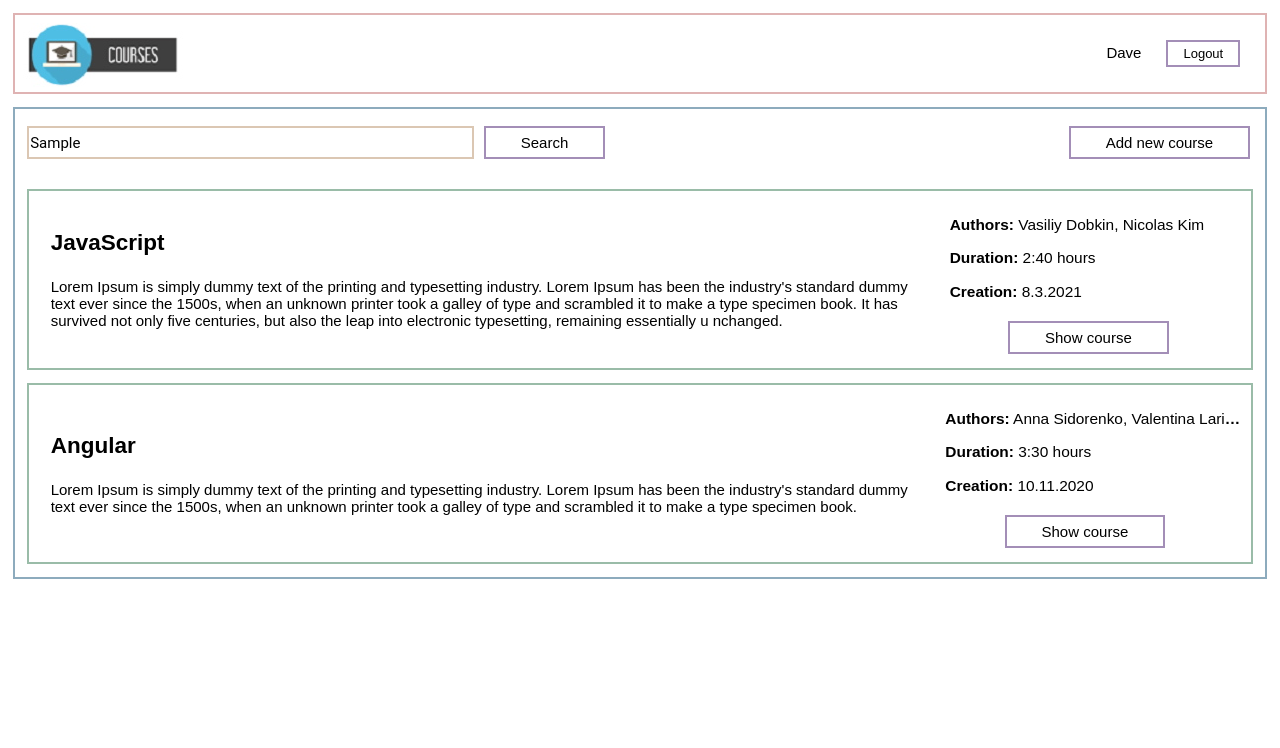
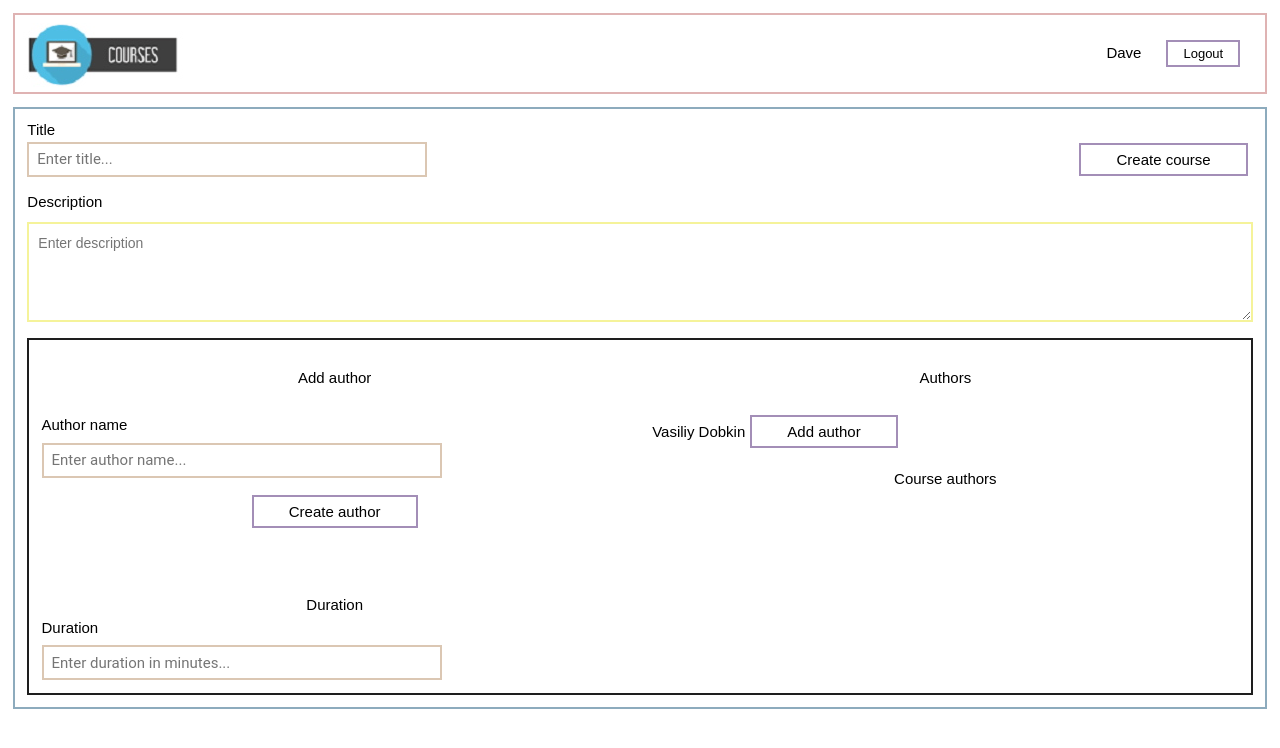
Before and after one commit to Vitaliy-Mazurenko/courses-app, a React (Create React App) app: page / in a window 1280 px wide. Both pictures are taken after typing "Sample" into the empty fields and a click on the button "Add new course". Shown: the top 748 px of the page. Built offline with nearby package versions, Linux system fonts and the light colour scheme.

Commit message:
feat: add CreateCourse

```diff
--- a/src/App.jsx
+++ b/src/App.jsx
@@ -1,12 +1,24 @@
+import React, { useState } from 'react';
 import './App.css';
 import Header from './components/Header/Header.jsx';
 import Courses from './components/Courses/Courses.jsx';
+import CreateCourse from './components/CreateCourse/CreateCourse.jsx';
 
 function App() {
+	const [show, setShowCreate] = useState(false);
+
+	const showCreate = (hide) => {
+		setShowCreate(hide);
+	};
+
 	return (
 		<div className='App'>
 			<Header />
-			<Courses />
+			{show ? (
+				<CreateCourse showCreate={showCreate} />
+			) : (
+				<Courses showCreate={showCreate} />
+			)}
 		</div>
 	);
 }
--- a/src/components/Courses/Courses.jsx
+++ b/src/components/Courses/Courses.jsx
@@ -4,7 +4,7 @@ import CourseCard from './components/CourseCard/CourseCard.jsx';
 import SearchBar from './components/SearchBar/SearchBar.jsx';
 import './courses.css';
 
-export default function Courses() {
+export default function Courses({ showCreate }) {
 	const [courses, setCourse] = useState([...mockedCoursesList]);
 	const valChange = (val) => {
 		if (val) {
@@ -20,7 +20,7 @@ export default function Courses() {
 
 	return (
 		<div className='Courses'>
-			<SearchBar valChange={valChange} />
+			<SearchBar valChange={valChange} showCreate={showCreate} />
 			{courses.map((course) => (
 				<div key={course.id}>
 					<CourseCard course={course} />
--- a/src/components/Courses/components/CourseCard/courseCard.css
+++ b/src/components/Courses/components/CourseCard/courseCard.css
@@ -1,6 +1,6 @@
 .courseCard {
   border: 2px solid #9ABCA8;
-  margin: 1% 1%;
+  margin: 0.5% 1% 1%;
   display: flex;
   justify-content: space-between;
   padding: 0.75%;
--- a/src/components/Courses/components/SearchBar/SearchBar.jsx
+++ b/src/components/Courses/components/SearchBar/SearchBar.jsx
@@ -4,7 +4,7 @@ import Input from '../../../../common/Input/Input.jsx';
 import { BUTTON_TEXT, BUTTON_ADD_COURSE } from '../../../../constants';
 import './searchBar.css';
 
-export default function SearchBar({ valChange }) {
+export default function SearchBar({ valChange, showCreate }) {
 	const [value, setValue] = useState('');
 
 	const handleSubmit = (e) => {
@@ -17,14 +17,14 @@ export default function SearchBar({ valChange }) {
 		<div className='search'>
 			<form onSubmit={handleSubmit} className='form-inline'>
 				<Input
-					text='text'
+					type='text'
 					placeholder='Enter course name...'
 					value={value}
 					onChange={(e) => setValue(e.target.value)}
 				/>
 				<Button type='submit' text={BUTTON_TEXT} />
 			</form>
-			<Button text={BUTTON_ADD_COURSE} />
+			<Button text={BUTTON_ADD_COURSE} onClick={() => showCreate(true)} />
 		</div>
 	);
 }
--- a/src/components/Courses/components/SearchBar/searchBar.css
+++ b/src/components/Courses/components/SearchBar/searchBar.css
@@ -1,9 +1,3 @@
-.courseCard {
-  border: 2px solid #9ABCA8;
-  margin: 1% 1%;
-  align-items: center;
-}
-
 .search{
   display: flex;
   justify-content: space-between;
--- a/src/components/CreateCourse/CreateCourse.jsx
+++ b/src/components/CreateCourse/CreateCourse.jsx
@@ -1,7 +1,75 @@
-import './App.css';
+import React, { useState } from 'react';
+import {
+	BTN_CREATE_COURSE,
+	BTN_CREATE_AUTHOR,
+	BTN_ADD_AUTHOR,
+} from '../../constants';
+import Button from '../../common/Button/Button.jsx';
+import Input from '../../common/Input/Input.jsx';
+import './createCourse.css';
 
-function CreateCourse() {
-	return <div className='App'>React</div>;
+function CreateCourse({ showCreate }) {
+	const [value, setValue] = useState('');
+	const [duration, setDuration] = useState('');
+
+	const handleCreate = (e) => {
+		e.preventDefault();
+		showCreate(false);
+		console.log(duration);
+	};
+	return (
+		<div className='createCourse'>
+			<form onSubmit={handleCreate} className='form-create'>
+				<label>Title</label>
+				<div className='form-wrap'>
+					<Input
+						type='text'
+						placeholder='Enter title...'
+						value={value}
+						onChange={(e) => setValue(e.target.value)}
+					/>
+					<Button
+						type='submit'
+						className='btn-create'
+						text={BTN_CREATE_COURSE}
+					/>
+				</div>
+				<label>Description</label>
+				<textarea placeholder='Enter description' />
+				<div className='authors-wrap'>
+					<div className='author-create'>
+						<div className='author-title'>Add author</div>
+						<label>Author name</label>
+						<Input
+							type='text'
+							placeholder='Enter author name...'
+							value={value}
+							onChange={(e) => setValue(e.target.value)}
+						/>
+						<Button
+							type='submit'
+							className='btn-create'
+							text={BTN_CREATE_AUTHOR}
+						/>
+						<div className='duration-title'>Duration</div>
+						<label>Duration</label>
+						<Input
+							type='number'
+							placeholder='Enter duration in minutes...'
+							value={duration}
+							onChange={(e) => setDuration(e.target.value)}
+						/>
+					</div>
+					<div className='authors'>
+						<div className='author-title'>Authors</div>
+					<span>Vasiliy Dobkin</span>
+						<Button className='btn-add' text={BTN_ADD_AUTHOR} />
+						<div className='author-title'>Course authors</div>
+					</div>
+				</div>
+			</form>
+		</div>
+	);
 }
 
 export default CreateCourse;
--- /dev/null
+++ b/src/components/CreateCourse/createCourse.css
@@ -0,0 +1,71 @@
+.createCourse {
+  border: 2px solid #8DABBD;
+  margin: 1% 1%;
+  align-items: center;
+}
+
+.form-create{
+  margin: 0.5% 1% 1%;
+}
+
+.form-create label{
+  display: block;
+  margin: 1% 1% 1% 0;
+}
+
+.form-create label:nth-child(1){
+  margin: 1% 1% 0 0;
+}
+
+.form-wrap {
+  display: flex;
+  justify-content: space-between;
+}
+
+
+.form-create textarea{
+  border: 2px solid #F5F39A;
+  width: 100%;
+  height: 100px;
+}
+
+.form-create textarea:focus-visible {
+  border: 3px solid #F5F39A;
+  outline: 0;
+}
+
+.form-create textarea::placeholder {
+  padding-top: 9px;
+  padding-left: 7px;
+  font-size: 14px;
+}
+
+.authors-wrap{
+  border: 2px solid #1E1E1E;
+  display: flex;
+  margin-top: 1%;
+}
+.author-create{
+  display: flex;
+  flex-direction: column;
+  margin: 1%;
+  width: 50%;
+}
+
+.authors{
+  margin: 1%;
+  width: 50%;
+}
+.author-create > button{
+  margin: 3% auto;
+}
+.author-title{
+  text-align: center;
+  margin-top: 3%;
+  margin-bottom: 4%;
+}
+
+.duration-title {
+  text-align: center;
+  margin-top: 50px;
+}
--- a/src/constants.js
+++ b/src/constants.js
@@ -61,3 +61,9 @@ export const BUTTON_SHOW = 'Show course';
 export const BUTTON_LOGOUT = 'Logout';
 
 export const BUTTON_ADD_COURSE = 'Add new course';
+
+export const BTN_CREATE_COURSE = 'Create course';
+
+export const BTN_CREATE_AUTHOR = 'Create author';
+
+export const BTN_ADD_AUTHOR = 'Add author';
```
